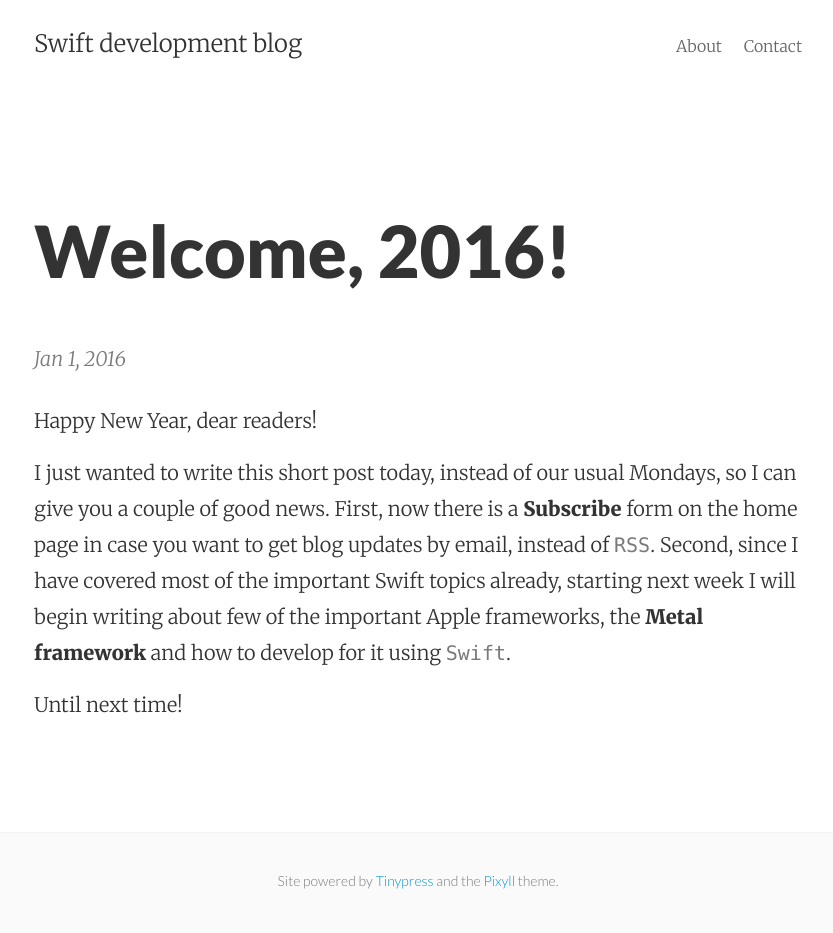
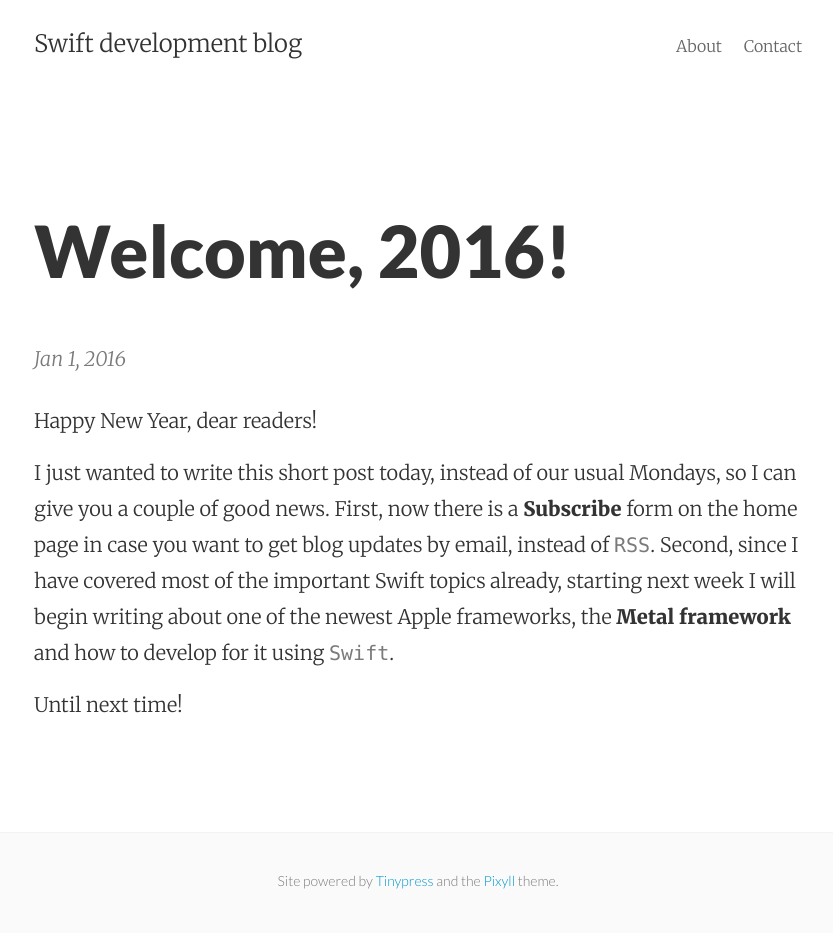
Before and after one commit to mhorga/mhorga.github.io, a Jekyll site: the page built from _posts/2016-01-01-welcome-2016.markdown, in a window 1280 px wide. Shown: the whole page, without its empty margins (222-1055 px from the left). Built offline with Jekyll 4.4.1, drawn with Linux system fonts in a browser that asks for light colours.

Commit message:
Post update: Welcome, 2016!

```diff
--- a/_posts/2016-01-01-welcome-2016.markdown
+++ b/_posts/2016-01-01-welcome-2016.markdown
@@ -5,6 +5,6 @@ layout: post
 ---
 Happy New Year, dear readers!
 
-I just wanted to write this short post today, instead of our usual Mondays, so I can give you a couple of good news. First, now there is a __Subscribe__ form on the home page in case you want to get blog updates by email, instead of `RSS`. Second, since I have covered most of the important Swift topics already, starting next week I will begin writing about few of the important Apple frameworks, the __Metal framework__ and how to develop for it using `Swift`.
+I just wanted to write this short post today, instead of our usual Mondays, so I can give you a couple of good news. First, now there is a __Subscribe__ form on the home page in case you want to get blog updates by email, instead of `RSS`. Second, since I have covered most of the important Swift topics already, starting next week I will begin writing about one of the newest Apple frameworks, the __Metal framework__ and how to develop for it using `Swift`.
 
 Until next time!
```
